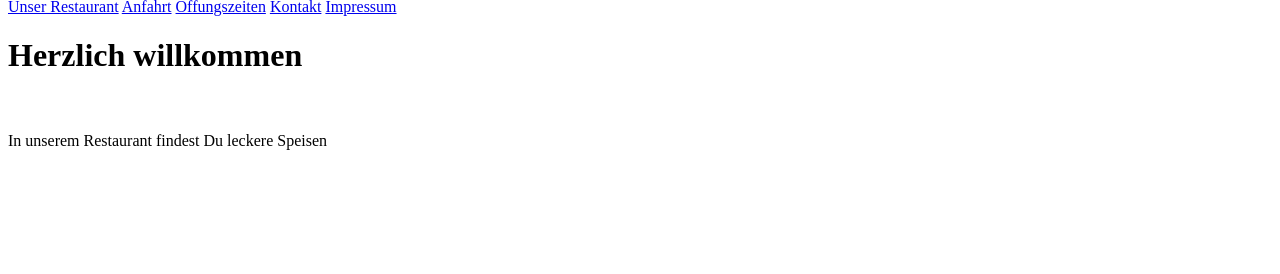
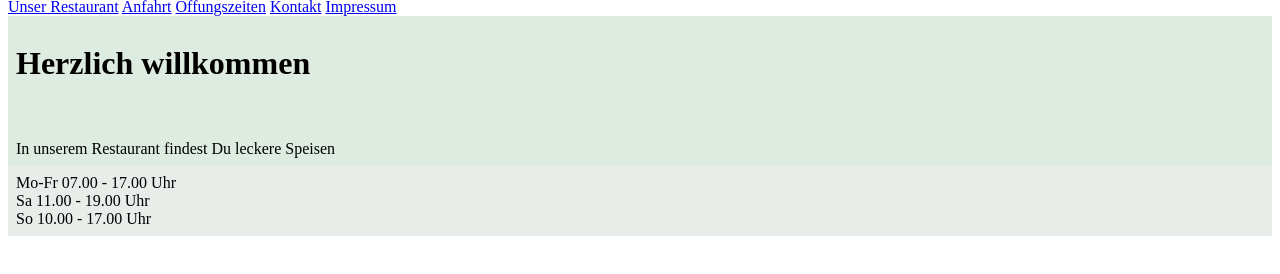
Before and after one commit to nikmax/01-first_html, a plain HTML site: page index.html in a window 1280 px wide. Shown: the part 210-484 px from the top of the page. Drawn offline with Linux system fonts and the light colour scheme.

Commit message:
Container mit <div> designen mit klassen

```diff
--- a/index.html
+++ b/index.html
@@ -6,6 +6,14 @@
         width: 100%;
 	height: 200px;
 	object-fit: cover;
+      }
+      .bg1 {
+        padding: 8px;
+        background-color:#ddebe0;
+      }
+      .bg2 {
+        padding: 8px;
+        background-color:#e8ede9;
       }
     </style>
   </head>
@@ -18,8 +26,15 @@
     <a href="#">Kontakt</a>
     <a href="#">Impressum</a>
 
-    <h1>Herzlich willkommen</h1><br />
-    <br />
-    In unserem Restaurant findest Du leckere Speisen
+    <div class="bg1">
+      <h1>Herzlich willkommen</h1><br />
+      <br />
+      In unserem Restaurant findest Du leckere Speisen
+    </div>
+    <div class="bg2">
+      Mo-Fr 07.00 - 17.00 Uhr<br />
+      Sa 11.00 - 19.00 Uhr<br />
+      So 10.00 - 17.00 Uhr<br />
+    </div>
   </body>
 <html>
```
